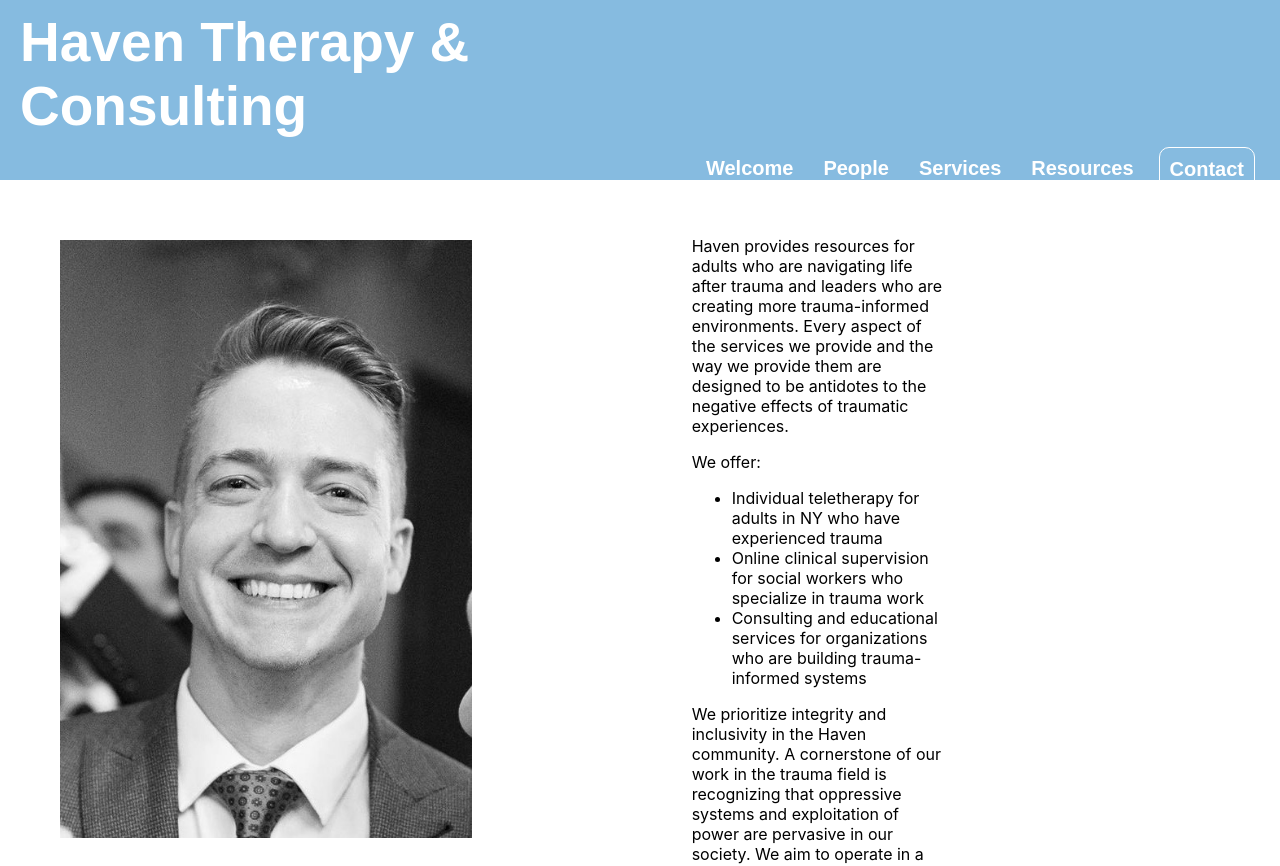
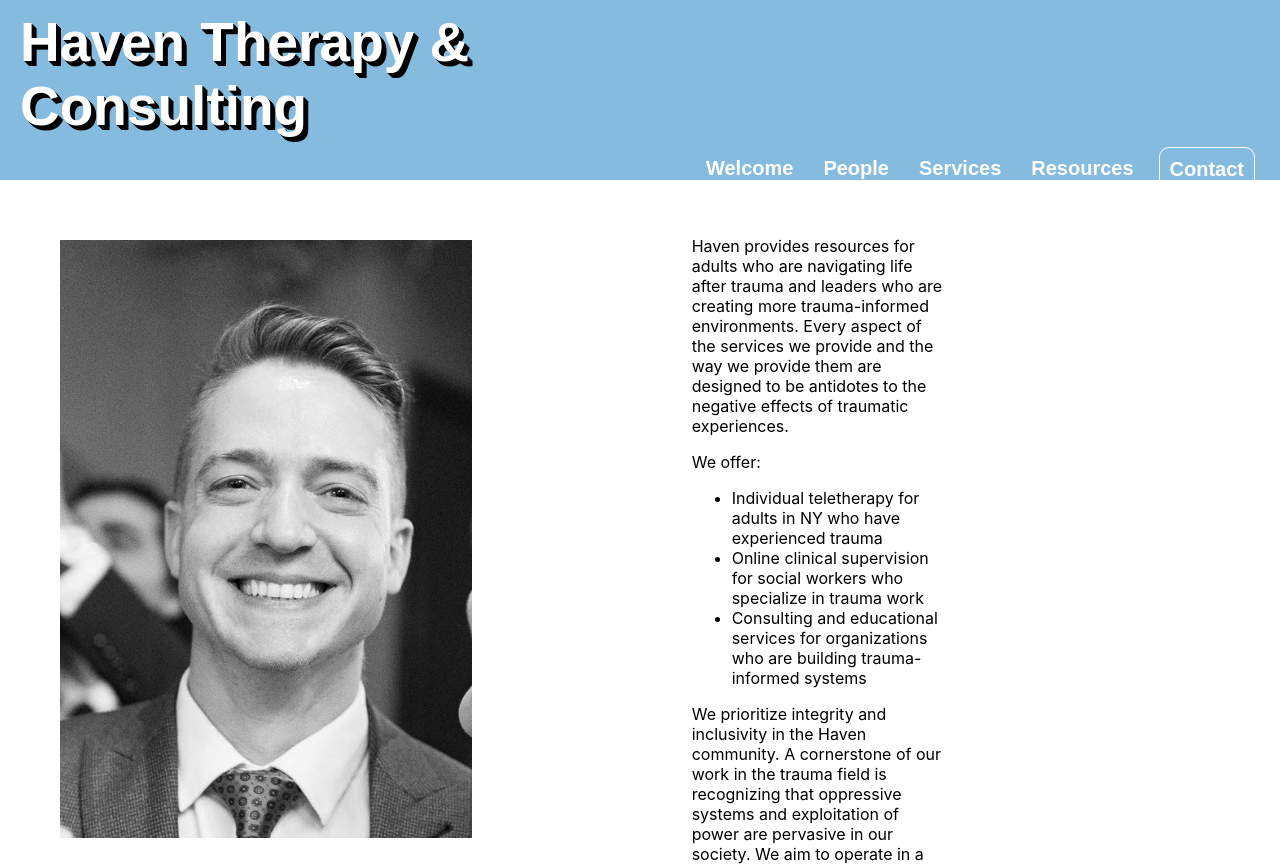
Before and after one commit to bowdumb/dmixon, a React (Create React App) app in the folder dmixon-business/: page / in a window 1280 px wide. Shown: the top 866 px of the page. Built offline with nearby package versions, Linux system fonts and the light colour scheme; a web font is replaced by a local one.

Commit message:
Added drop shadow to navbar title.

```diff
--- a/dmixon-business/src/styles/Navbar.css
+++ b/dmixon-business/src/styles/Navbar.css
@@ -19,6 +19,12 @@
     font-weight: 700;
     color: white;
     margin-bottom: 90px;
+    text-shadow:
+        1px 1px 0px #000,
+        2px 2px 0px #000,
+        3px 3px 0px #000,
+        4px 4px 0px #000,
+        5px 5px 0px #000;
 }
 
 .welcome-link {
```
